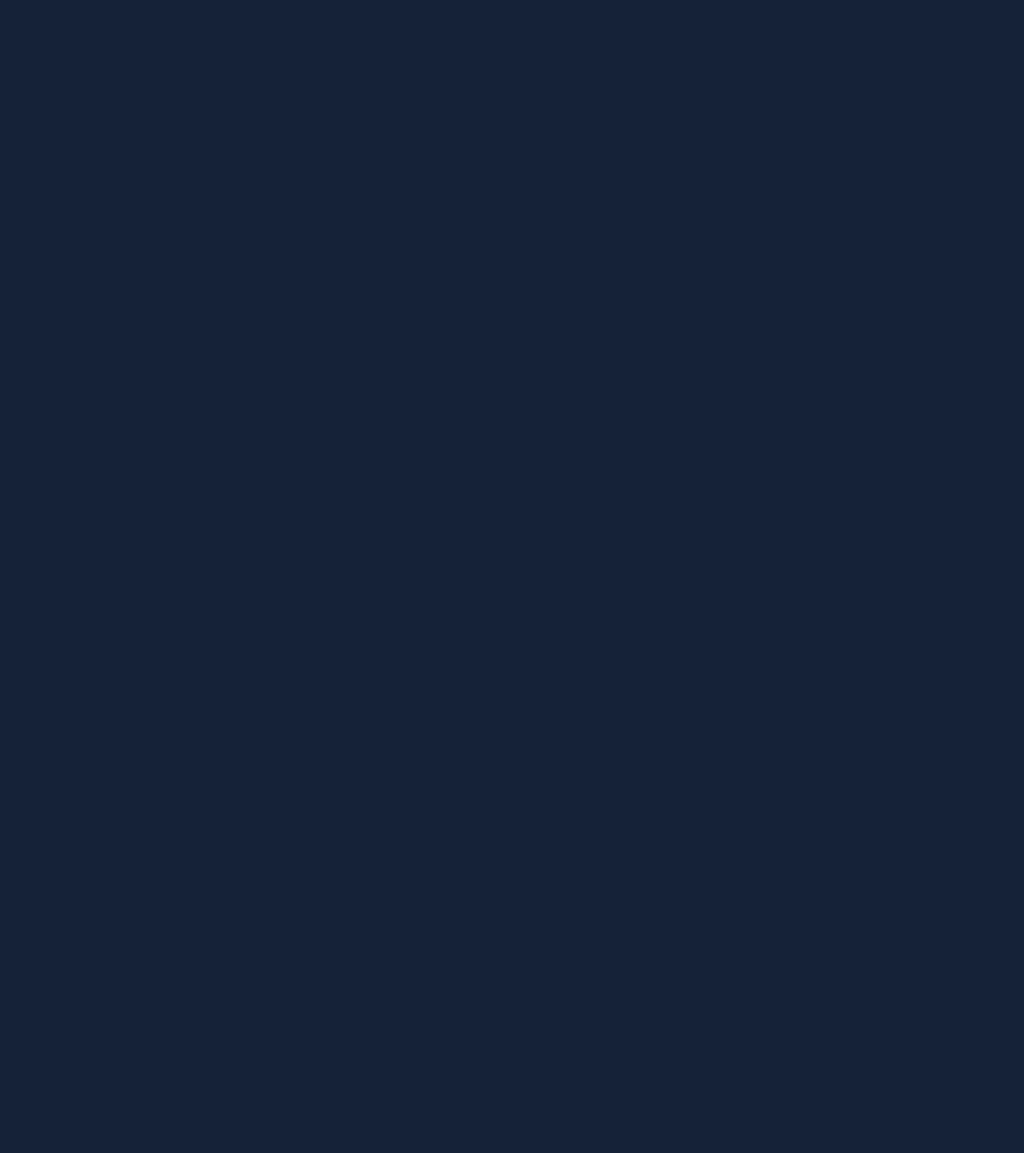
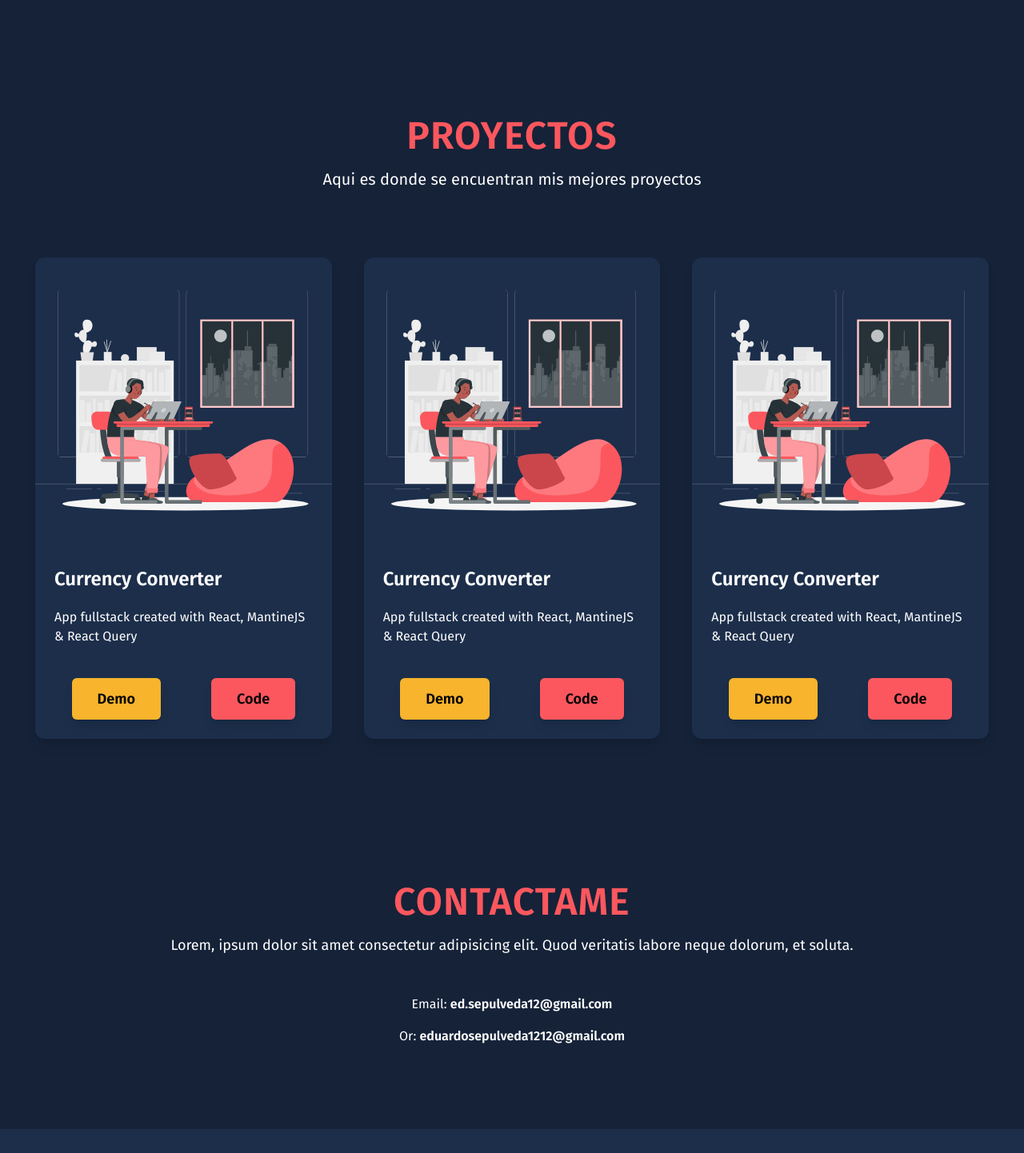
Before and after one commit to edsepulveda/portfolio-v2, a React (Vite) app: page / in a window 1280 px wide. Shown: the part 1330-2772 px from the top of the page at 80% size. Before the commit the page ends 1412 px from the top, so only its background shows below. Built offline with nearby package versions, Linux system fonts and the light colour scheme.

Commit message:
Add: Footer, Projects & Contact Components

```diff
--- a/src/App.jsx
+++ b/src/App.jsx
@@ -1,8 +1,11 @@
 import { useEffect } from 'react'
 import { useState } from 'react'
 import { About } from './Components/About'
+import { Contact } from './Components/Contact'
+import { Footer } from './Components/Footer'
 import { Hero } from './Components/Hero'
 import { Navbar } from './Components/Navbar'
+import { Projects } from './Components/Projects'
 // import { useMediaQuery } from './hooks/useMediaQuery'
 
 function App () {
@@ -25,6 +28,9 @@ function App () {
       <Navbar topofPage={topofPage} selectedPage={selectedPage} setSelectedPage={setSelectedPage}/>
       <Hero />
       <About />
+      <Projects />
+      <Contact />
+      <Footer />
     </div>
   )
 }
--- a/src/Components/About.jsx
+++ b/src/Components/About.jsx
@@ -1,4 +1,3 @@
-import { FaReact } from 'react-icons/fa'
 import AboutMe from '../assets/about.svg'
 
 export const About = () => {
@@ -6,10 +5,10 @@ export const About = () => {
     <section id='about' className='px-10'>
       <div className='container mx-auto py-40 flex flex-col-reverse lg:flex-row items-center gap-20'>
         <div className='hidden md:block w-[550px] overflow-hidden'>
-          <img src={AboutMe} alt=""/>
+          <img src={AboutMe}/>
         </div>
         <div className='my-auto flex flex-col gap-3 text-white text-center lg:text-left'>
-          <h1 className='text-[#FC575E] font-bold uppercase'>About Me</h1>
+          <h1 className='text-[#FC575E] font-bold uppercase'>Acerca de mi</h1>
           <h3 className='text-3xl lg:text-4xl font-bold'>Full-stack Developer</h3>
           <p>Me desempeño ampliamente en la creación de páginas utilizando diversas herramientas:
             Ademas de utilizar herramientas Cloud, principalmente AWS [EC2, S3]
--- /dev/null
+++ b/src/Components/Contact.jsx
@@ -0,0 +1,14 @@
+import React from 'react'
+
+export const Contact = () => {
+  return (
+    <section id='contact' className='px-5 py-24'>
+      <div className='text-center mx-auto text-white'>
+        <h2 className='mb-4 text-3xl lg:text-5xl tracking-wide font-bold text-[#FC575E] uppercase'>Contactame</h2>
+        <p className='mb-5 lg:mb-10 text-sm lg:text-lg'>Lorem, ipsum dolor sit amet consectetur adipisicing elit. Quod veritatis labore neque dolorum, et soluta.</p>
+        <p className='py-2'>Email: <span className='hover:underline font-bold'>ed.sepulveda12@gmail.com</span></p>
+        <p className='py-2'>Or: <span className='hover:underline font-bold'>eduardosepulveda1212@gmail.com</span></p>
+      </div>
+    </section>
+  )
+}
--- /dev/null
+++ b/src/Components/Footer.jsx
@@ -0,0 +1,31 @@
+import React from 'react'
+import { SiApachesolr } from 'react-icons/si'
+import { navLinks } from '../constants/data'
+import { Link } from './Link'
+
+export const Footer = ({ selectedPage, setSelectedPage }) => {
+  return (
+    <footer className='p-4 lg:p-8 bg-[#1c2e4a] text-white'>
+      <div className='mx-auto max-w-screen-xl text-center'>
+        <a href='#' className='flex justify-center gap-4 text-2xl font-semibold text-[#FC575E]'>
+              <SiApachesolr className={`text-2xl lg:text-3xl`}/>
+              <span className='text-xl font-bold uppercase lg:text-2xl'>ED</span>
+        </a>
+        <p className='my-6'>Portafolio creado con React & TailwindCSS <a href="https://github.com/edsepulveda/portfolio-v2" className='hover:underline text-indigo-400' target='_blank'>Repositorio</a></p>
+        <ul className='flex flex-wrap justify-center items-center mb-6'>
+          {
+            navLinks.map((item) => (
+              <Link
+              key={item.id}
+              page={item.linkName}
+              selectedPage={selectedPage}
+              setSelectedPage={setSelectedPage}
+              />
+            ))
+          }
+        </ul>
+        <span className='text-sm'>© 2023-2024</span>
+      </div>
+    </footer>
+  )
+}
--- a/src/Components/Hero.jsx
+++ b/src/Components/Hero.jsx
@@ -8,9 +8,9 @@ export const Hero = () => {
       <div className="container flex flex-col justify-center text-[#f1faee] p-9 mt-20 mx-auto sm:py-12 lg:py-24 lg:flex-row lg:justify-between">
         <div className="flex flex-col justify-center p-6 text-center rounded-md lg:max-w-sm xl:max-w-lg lg:text-left">
           <h1 className="text-5xl font-bold leading-none sm:text-6xl">
-            Hi 👋, <br /> I'm <span className="w-full py-2 text-transparent bg-clip-text leading-12 bg-gradient-to-r from-[#FC575E] to-[#F7B42C] lg:inline">Eduardo Sepúlveda</span>
+            Hola 👋, <br /> Soy <span className="w-full py-2 text-transparent bg-clip-text leading-12 bg-gradient-to-r from-[#FC575E] to-[#F7B42C] lg:inline">Eduardo Sepúlveda</span>
           </h1>
-          <p className="mt-6 mb-8 text-lg sm:mb-12 font-semibold">Entry-level Fullstack Developer from <span className="font-bold">Chile</span>.</p>
+          <p className="mt-6 mb-8 text-lg sm:mb-12 font-semibold">Entry-level Fullstack Developer de <span className="font-bold">Chile</span>.</p>
           <Buttons />
           <SocialLinks />
         </div>
--- a/src/Components/HeroButtons.jsx
+++ b/src/Components/HeroButtons.jsx
@@ -1,5 +1,5 @@
 import { AiFillGithub } from "react-icons/ai";
-import { HiOutlineDocument } from "react-icons/hi";
+import { HiOutlineDocumentText } from "react-icons/hi";
 
 export const Buttons = () => {
   return (
@@ -10,7 +10,7 @@ export const Buttons = () => {
         target='_blank'
         className="flex flex-row gap-5 justify-center px-8 py-3 text-lg font-semibold rounded-md shadow-lg border focus:outline-transparent hover:bg-[#FC575E] hover:border-[#FC575E] focus:bg-[#FC575E] transition duration-500"
       >
-        <HiOutlineDocument className="self-center" /> Resume
+        <HiOutlineDocumentText className="self-center" /> Resume
 
       </a>
       <a
--- /dev/null
+++ b/src/Components/Projects.jsx
@@ -0,0 +1,33 @@
+import About from '../assets/about.svg'
+import { ProjectsV2 } from '../constants/data'
+
+export const Projects = () => {
+  return (
+    <section id='projects'>
+      <div className='py-8 px-4 mx-auto max-w-screen-xl lg:py-16 lg:px-6'>
+        <div className="mx-auto max-w-screen-sm text-center lg:mb-16 mb-8">
+          <h2 className='mb-4 text-3xl lg:text-5xl tracking-wide font-bold text-[#FC575E] uppercase'>Proyectos</h2>
+          <p className='font-light text-sm md:text-xl text-white'>Aqui es donde se encuentran mis mejores proyectos</p>
+        </div>
+        <div className='p-5 grid gap-5 lg:gap-10 lg:grid-cols-3'>
+        {
+              ProjectsV2.map((item) => (
+                <div key={item.id} className='rounded-xl overflow-hidden shadow-lg bg-[#1c2e4a]'>
+                  <img src={item.img}/>
+                  <div className='px-6 py-4 text-white'>
+                    <div className='font-bold text-2xl mb-5'>{item.title}</div>
+                    <p className='text-base'>{item.desc}</p>
+                  </div>
+                  <div className='flex flex-col text-center gap-5 md:flex-row justify-around p-6'>
+                    <a className='px-8 py-3 border-none text-lg font-semibold rounded-md shadow-lg border focus:outline-transparent bg-[#F7B42C] hover:scale-125 transition duration-500' href={item.demo} target='_blank'>Demo</a>
+                    <a className='px-8 py-3 border-none text-lg font-semibold rounded-md shadow-lg border focus:outline-transparent bg-[#FC575E] hover:scale-125 transition duration-500' href={item.code} target='_blank'>Code</a>
+                  </div>
+              </div>
+              ))
+            }
+
+        </div>
+      </div>
+    </section>
+  )
+}
--- a/src/constants/data.js
+++ b/src/constants/data.js
@@ -1,3 +1,5 @@
+import About from '../assets/about.svg'
+
 export const navLinks = [
   {
     id: 1,
@@ -16,3 +18,30 @@ export const navLinks = [
     linkName: 'Contact'
   },
 ]
+
+export const ProjectsV2 = [
+  {
+    id: 1,
+    title: 'Currency Converter',
+    desc: 'App fullstack created with React, MantineJS & React Query',
+    img: About,
+    demo: 'https://bit.ly/3YsxjgN',
+    code: 'https://bit.ly/3YsxjgN'
+  },
+  {
+    id: 2,
+    title: 'Currency Converter',
+    desc: 'App fullstack created with React, MantineJS & React Query',
+    img: About,
+    demo: 'https://bit.ly/3YsxjgN',
+    code: 'https://github.com/edsepulveda'
+  },
+  {
+    id: 3,
+    title: 'Currency Converter',
+    desc: 'App fullstack created with React, MantineJS & React Query',
+    img: About,
+    demo: 'https://bit.ly/3YsxjgN',
+    code: 'https://bit.ly/3YsxjgN'
+  },
+]
```
